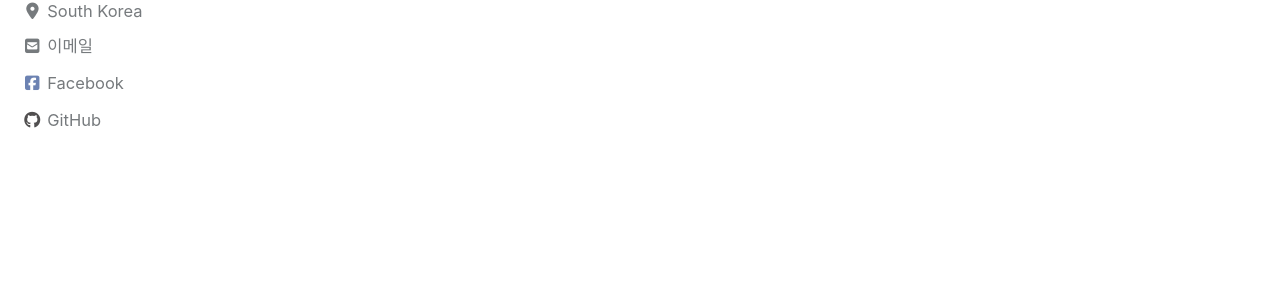
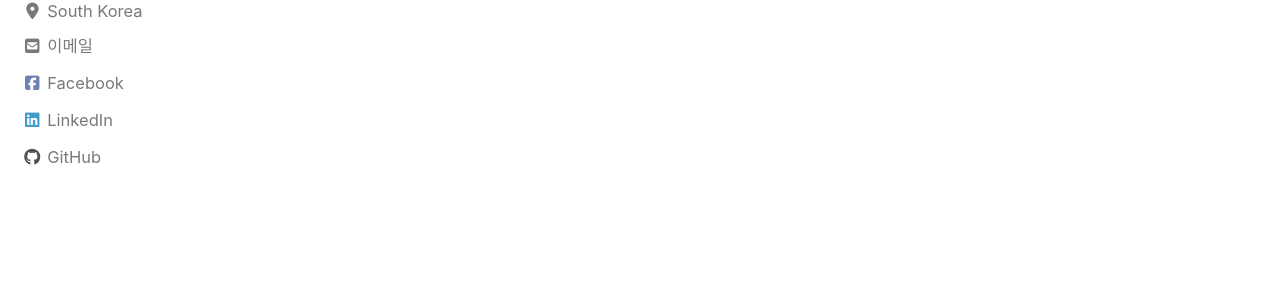
Before and after one commit to NewDongJun/newdongjun.github.io, a Jekyll site: the page built from index.html, in a window 1280 px wide. Shown: the part 313-614 px from the top of the page. Built offline with Jekyll 4.4.1, drawn with Linux system fonts in a browser that asks for light colours; cached includes are drawn as plain includes; nearby versions of some CDN libraries; the list of posts is cut into pages by our own code.

Commit message:
add linkedin

```diff
--- a/_config.yml
+++ b/_config.yml
@@ -115,6 +115,7 @@ author:
   email            : "shindj4613@cau.ac.kr"
   github           : "newdongjun"
   facebook         : "dongjun1212"
+  linkedin          : "동준-신-405448150"
   links:
     - label: "Email"
       icon: "fas fa-fw fa-envelope-square"
```
